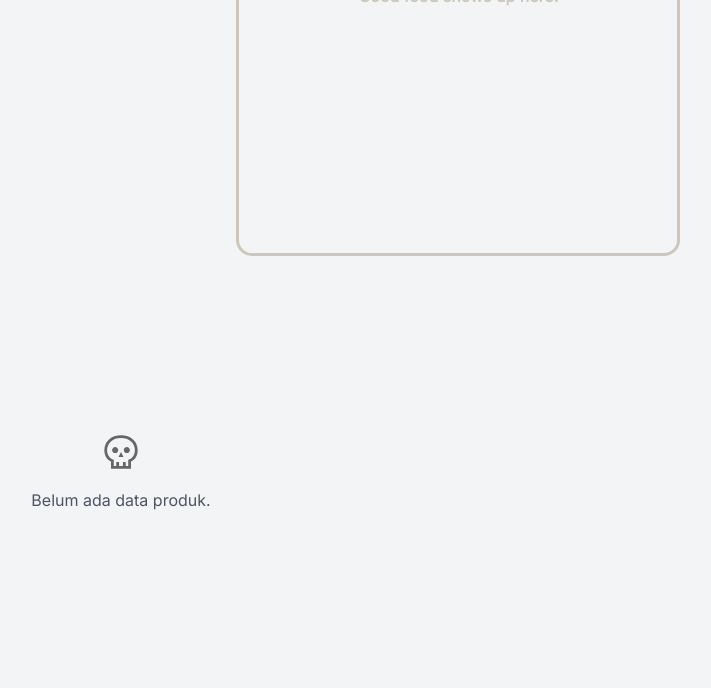
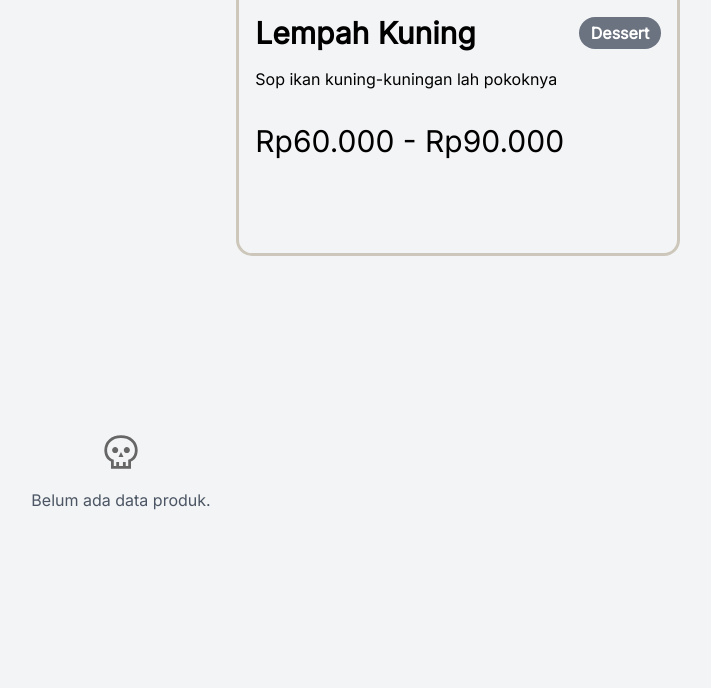
Before and after one commit to githubhiseka/thriftxyouth, a Django app: page / in a window 1280 px wide. Shown: the part 464-1152 px from the top of the page, without its empty margins (519-1230 px from the left). Run offline with Django 5.2, Linux system fonts and the light colour scheme; the visitor is signed in with stand-in values (Sample User, id 1); data that the repository does not hold is empty; parts of the project's set-up code (start-up, migrations or seed data) failed here and were passed over; some libraries are stand-ins or nearby versions.

Commit message:
done matbe

```diff
--- a/main/templates/main.html
+++ b/main/templates/main.html
@@ -66,9 +66,23 @@
                 <svg xmlns="http://www.w3.org/2000/svg" height="24px" viewBox="0 -960 960 960" width="24px" fill="#000000"><path d="M480-120q-138 0-240.5-91.5T122-440h82q14 104 92.5 172T480-200q117 0 198.5-81.5T760-480q0-117-81.5-198.5T480-760q-69 0-129 32t-101 88h110v80H120v-240h80v94q51-64 124.5-99T480-840q75 0 140.5 28.5t114 77q48.5 48.5 77 114T840-480q0 75-28.5 140.5t-77 114q-48.5 48.5-114 77T480-120Zm112-192L440-464v-216h80v184l128 128-56 56Z"/></svg>
                 <p class="font-bold">History</p>
             </div>
-            {% comment %} ajax {% endcomment %}
-            <div id="goodFood" class="flex justify-center items-center h-[65vh] w-full border-[3px] border-[#CCC7BA] rounded-2xl">
+            {% comment %} ajax placeholder {% endcomment %}
+            <div id="goodFood" class="hidden flex justify-center items-center h-[65vh] w-full border-[3px] border-[#CCC7BA] rounded-2xl">
                 <h3 class="font-bold text-[#CCC7BA]">Good food shows up here!</h3>
+            </div>
+            {% comment %} real ajax {% endcomment %}
+            <div id="foodAjax" class="flex flex-col gap-4 p-4 h-[65vh] w-full border-[3px] border-[#CCC7BA] rounded-2xl">
+                <div class="w-3/5 mx-auto aspect-square overflow-hidden rounded-md">
+                    <img src="chingchong.jpg" class="object-cover w-full h-full">
+                </div>
+                <div class="flex flex-row justify-between items-center">
+                    <h1 class="font-bold text-3xl">Lempah Kuning</h1>
+                    <div class="flex items-center px-3 py-1 bg-gray-500 rounded-3xl">
+                        <p class="font-bold text-white">Dessert</p>
+                    </div>
+                </div>
+                <p>Sop ikan kuning-kuningan lah pokoknya</p>
+                <h1 class="font-thick text-3xl mt-4">Rp60.000 - Rp90.000</h1>
             </div>
         </div>
     </div>
@@ -90,6 +104,7 @@
         <div data-model-target="addBucketListModal" data-modal-toggle="addBucketListModal" class="flex items-center btn bg-black rounded-2xl px-6 py-2 transform">
             <p class="text-white font-bold">Add new list</p>
         </div>
+
     </div> {% endcomment %}
 
     {% comment %} modals {% endcomment %}
--- a/main/views.py
+++ b/main/views.py
@@ -1,5 +1,5 @@
 import datetime
-from django.shortcuts import render, redirect, reverse
+from django.shortcuts import render, redirect, reversed
 from main.models import Product
 from main.forms import ProductForm
 from django.http import HttpResponse, HttpResponseRedirect
```
